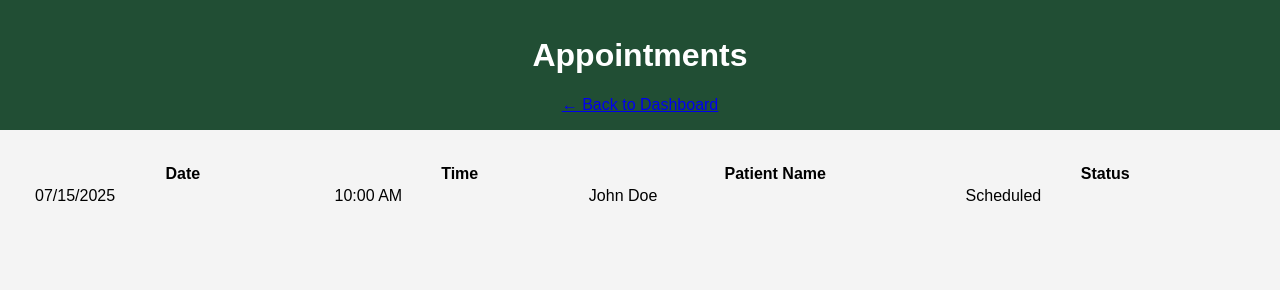
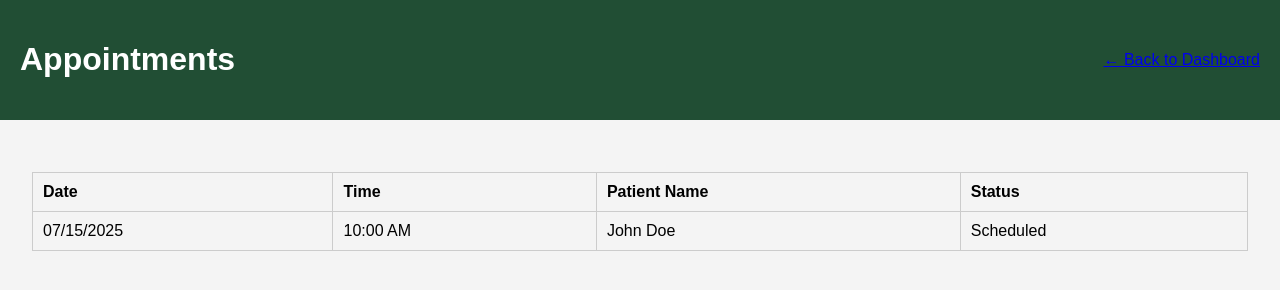
Before and after one commit to ASKLABS888/ask-admin-dashboard, a plain HTML site: page appointments.html in a window 1280 px wide. Drawn offline with Linux system fonts and the light colour scheme.

Commit message:
Update style.css

```diff
--- a/style.css
+++ b/style.css
@@ -31,3 +31,26 @@ footer {
     bottom: 0;
     width: 100%;
 }
+/* Appointments Table Styles */
+table {
+  width: 100%;
+  border-collapse: collapse;
+  margin-top: 20px;
+}
+
+th, td {
+  border: 1px solid #ccc;
+  padding: 10px;
+  text-align: left;
+}
+
+thead {
+  background-color: #f4f4f4;
+}
+
+header {
+  display: flex;
+  justify-content: space-between;
+  align-items: center;
+  padding: 20px;
+}
```
